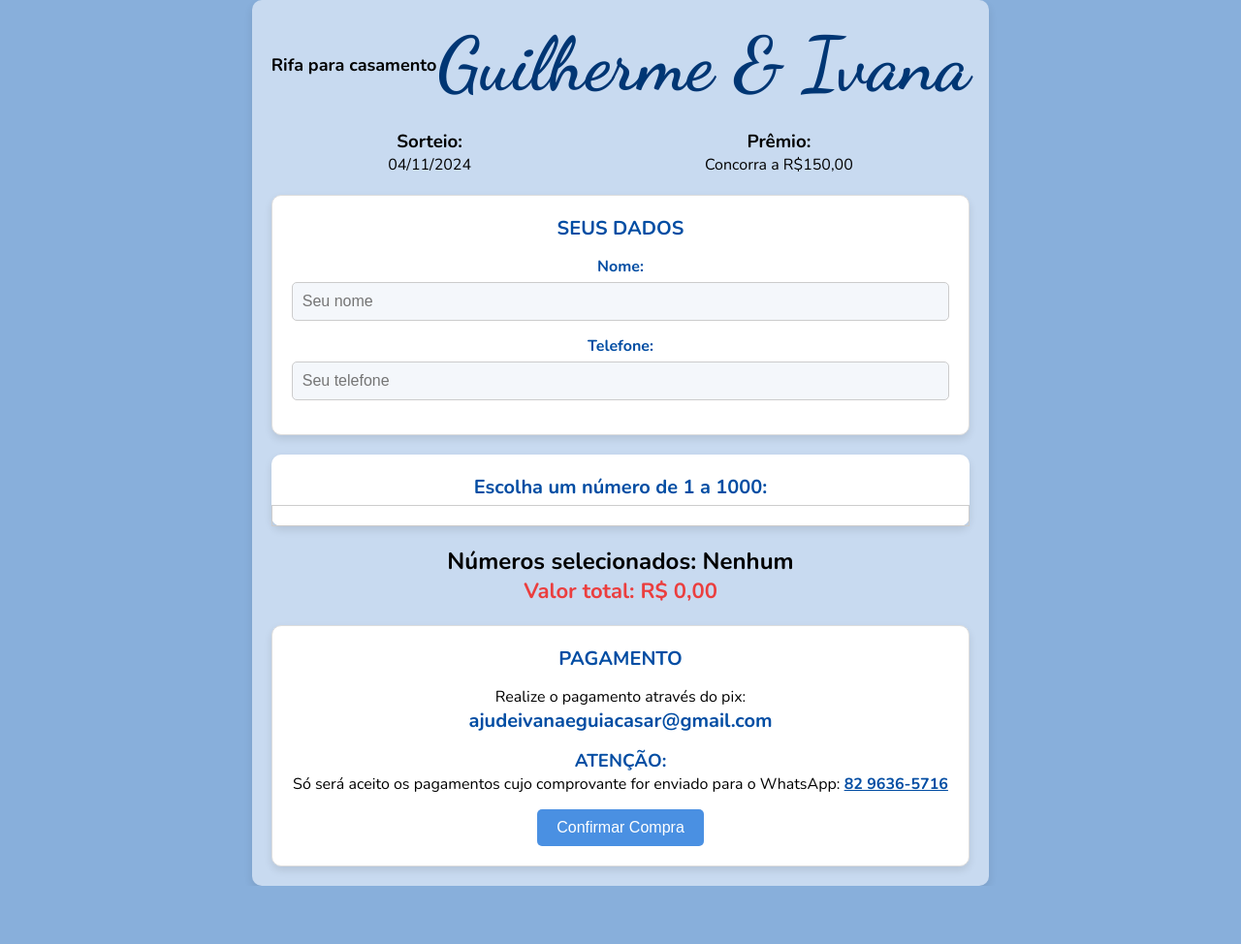
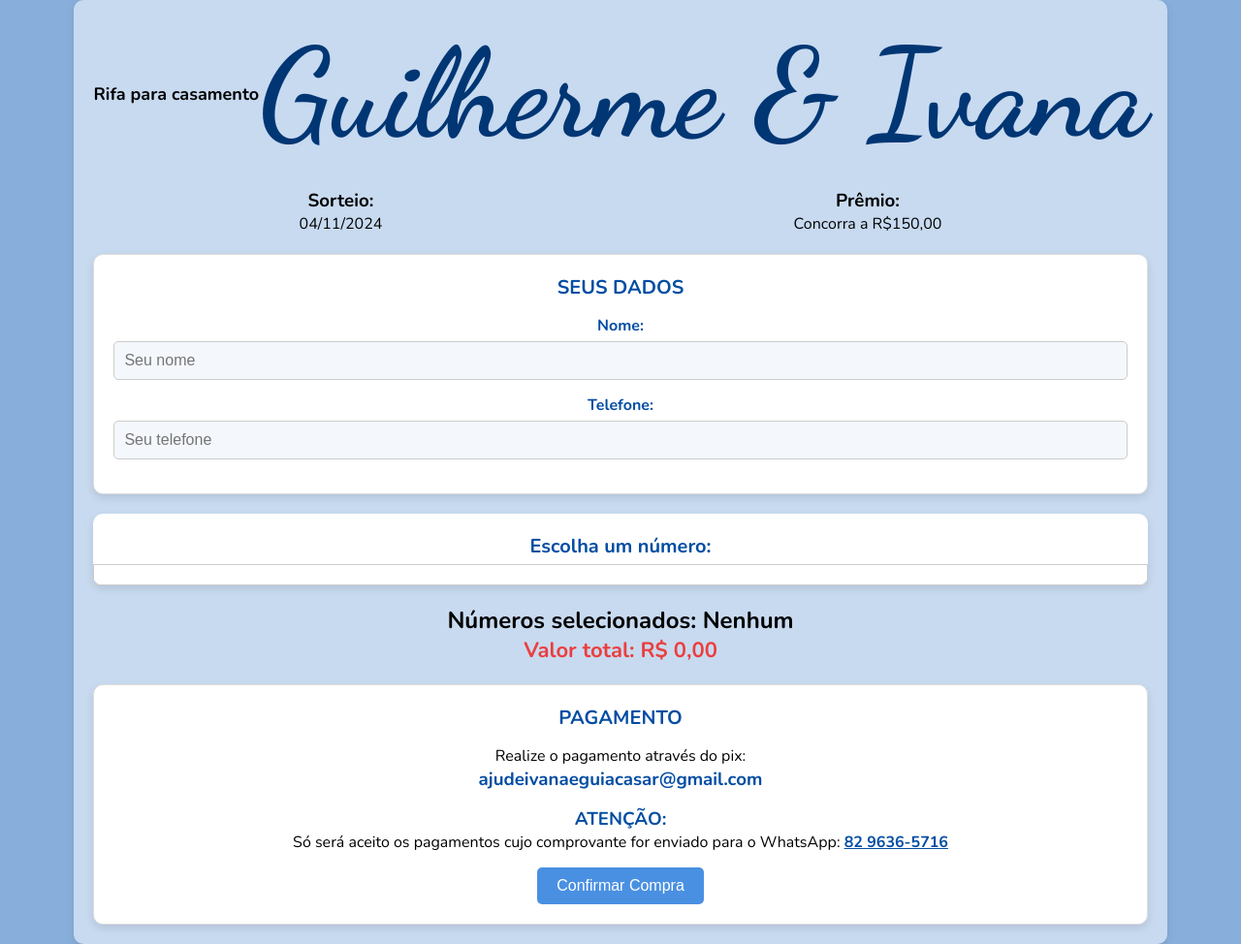
Before and after one commit to MelrickDavison/rifa-gincana, a plain HTML site: page sistema-rifa/index.html in a window 1280 px wide. Shown: the whole page at 97% size. Before the commit the page ends 914 px from the top, so only its background shows below. Drawn offline with nearby package versions, Linux system fonts and the light colour scheme; no server answers.

Commit message:
Corrigindo erros de estética

```diff
--- a/sistema-rifa/index.html
+++ b/sistema-rifa/index.html
@@ -42,7 +42,7 @@
         </form>
 
     <div class="display-numeros">
-        <h2>Escolha um número de 1 a 1000:</h2>
+        <h2>Escolha um número:</h2>
         <div id="gridNumeros"></div>
     </div>
 
@@ -53,14 +53,14 @@
             <div class="form-group">
                 <h2>PAGAMENTO</h2>
                 <p>Realize o pagamento através do pix:</p>
-                <h2>ajudeivanaeguiacasar@gmail.com</h2>
+                <h3 style="color: #024da3;">ajudeivanaeguiacasar@gmail.com</h3>
                 <div class="avisoPagamento">
                     <h3 style="color: #024da3;">ATENÇÃO:</h3>
                     <p>Só será aceito os pagamentos cujo comprovante for enviado para o WhatsApp: <u style="color: #024da3; font-weight: 700;">82 9636-5716</u> </p>
                 </div>
             </div>
 
-            <button class="confirmButton" onclick="confirmarPagamento()">Confirmar Compra</button>
+            <button class="confirmButton" id="buttonConfirm" onclick="confirmarPagamento()">Confirmar Compra</button>
         </div>
     </div>
     </div>
--- a/sistema-rifa/style.css
+++ b/sistema-rifa/style.css
@@ -58,7 +58,7 @@ body {
     color: #003674;
     font-weight: bold;
     font-family: Dancing Script;
-    font-size: 6vw;
+    font-size: 10vw;
 
 }
 
@@ -147,7 +147,7 @@ form h2 {
     color: #024da3;
 }
 
-.display-pagamento h2 {
+.display-pagamento h2{
     margin-bottom: 15px;
     font-size: 20px;
     color: #024da3;
```
